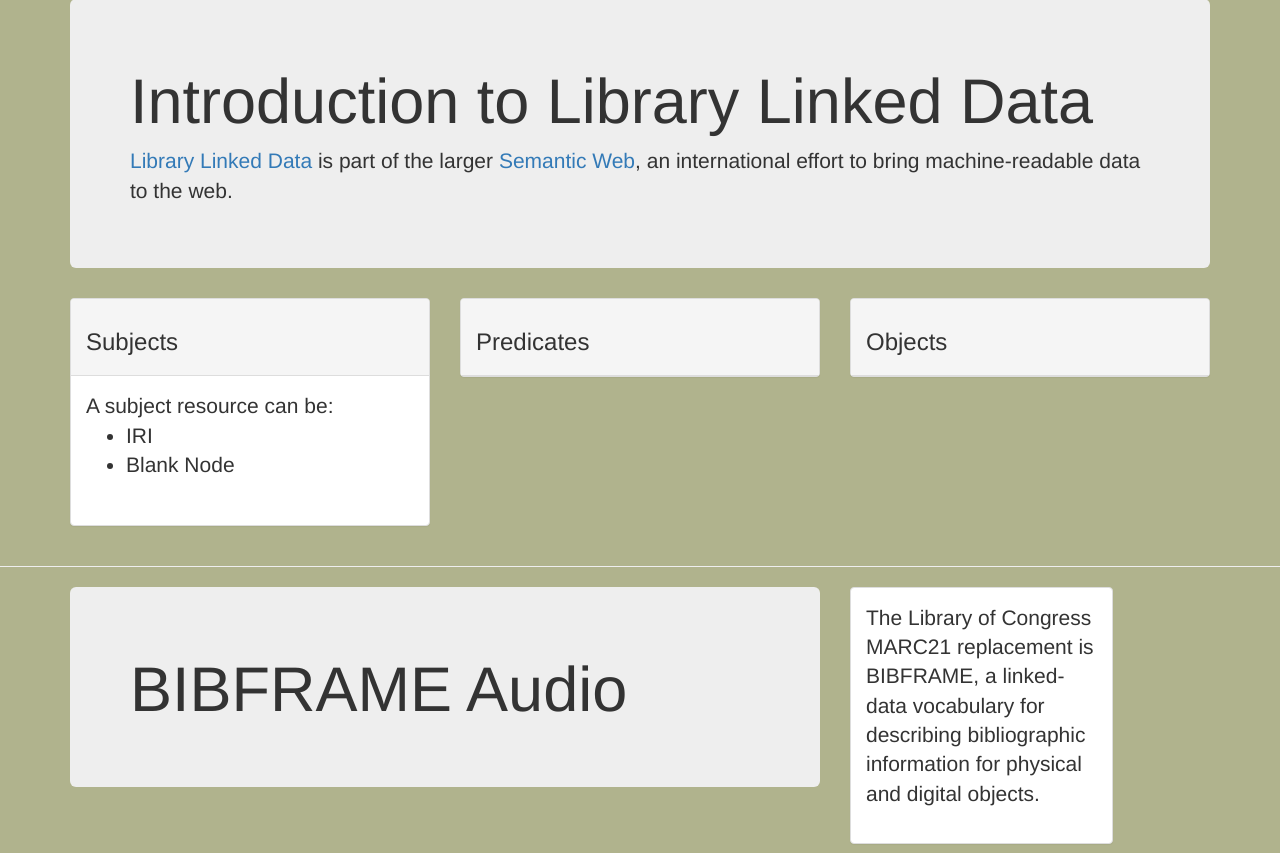
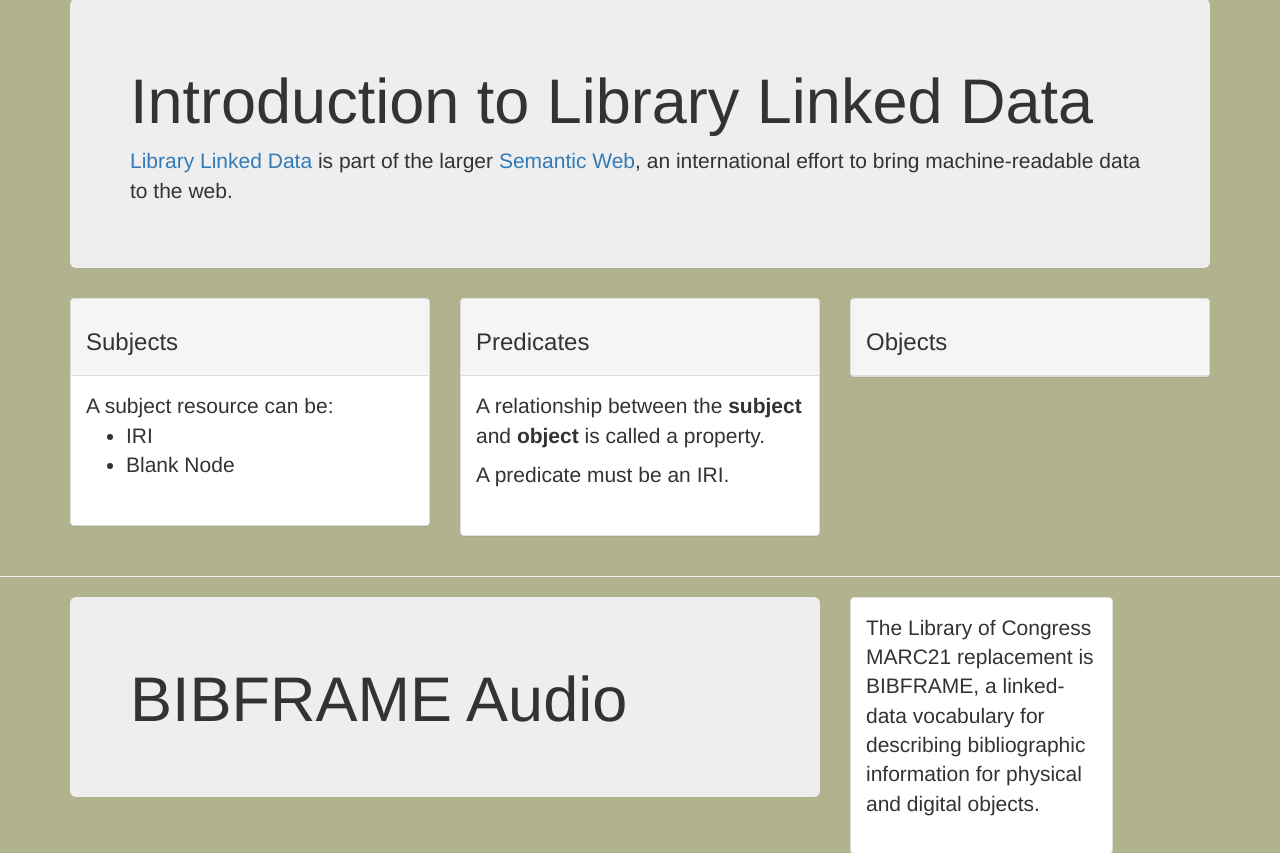
Before and after one commit to jermnelson/ccc-forum-2015, a Flask app: page / in a window 1280 px wide. Shown: the part 3164-4017 px from the top of the page. Run offline with Flask 2, Linux system fonts and the light colour scheme; some libraries are stand-ins or nearby versions.

Commit message:
Midday content

```diff
--- a/templates/slides/lld-intro.html
+++ b/templates/slides/lld-intro.html
@@ -31,6 +31,15 @@
        <section class="panel-heading">
         <h3>Predicates</h3>
        </section>
+       <section class="panel-body lead">
+       <p>
+       A relationship between the <strong>subject</strong> and
+       <strong>object</strong> is called a property.
+       </p>
+       <p>
+         A predicate must be an IRI.
+       </p>
+       </section>
      </div>
 
    </article>
```
